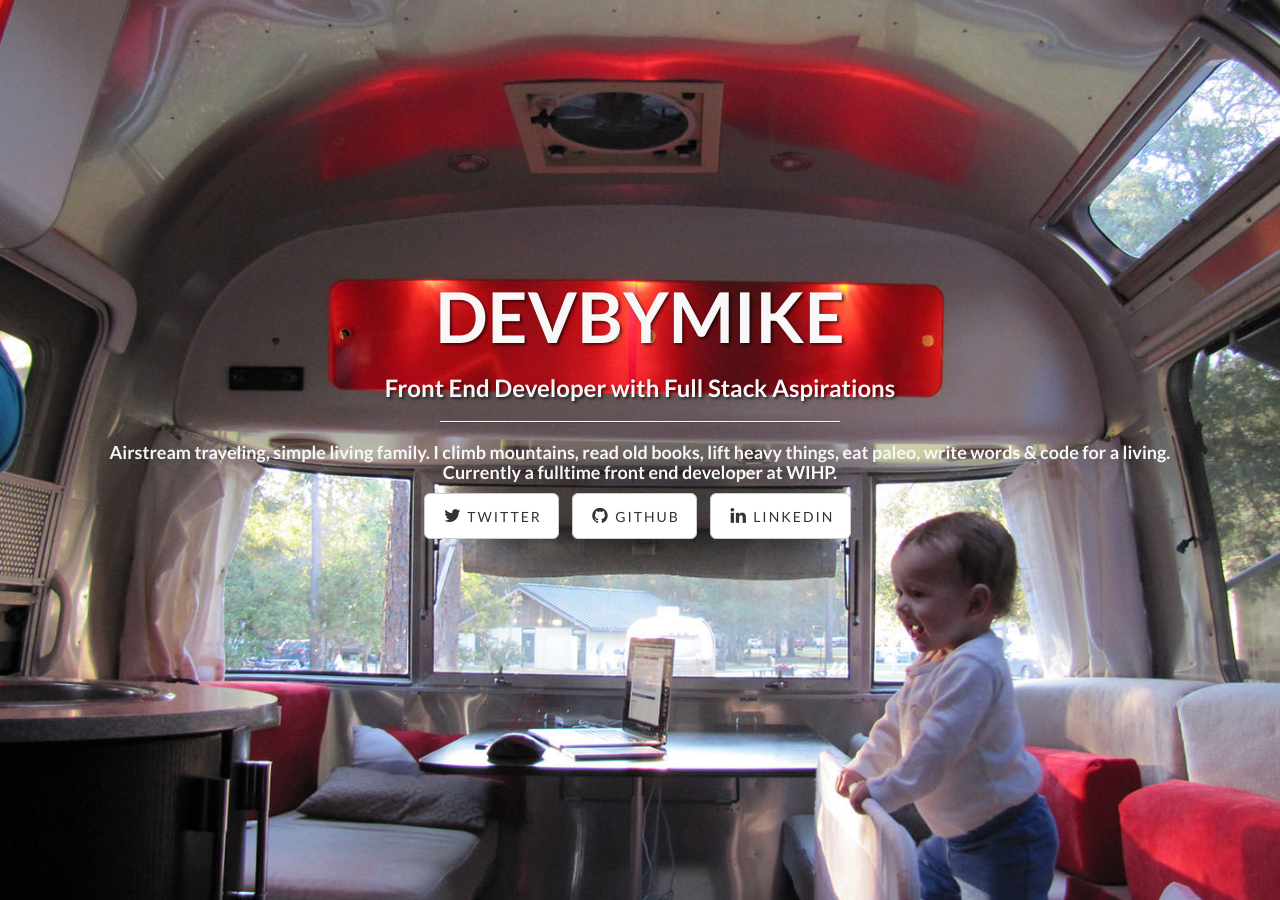
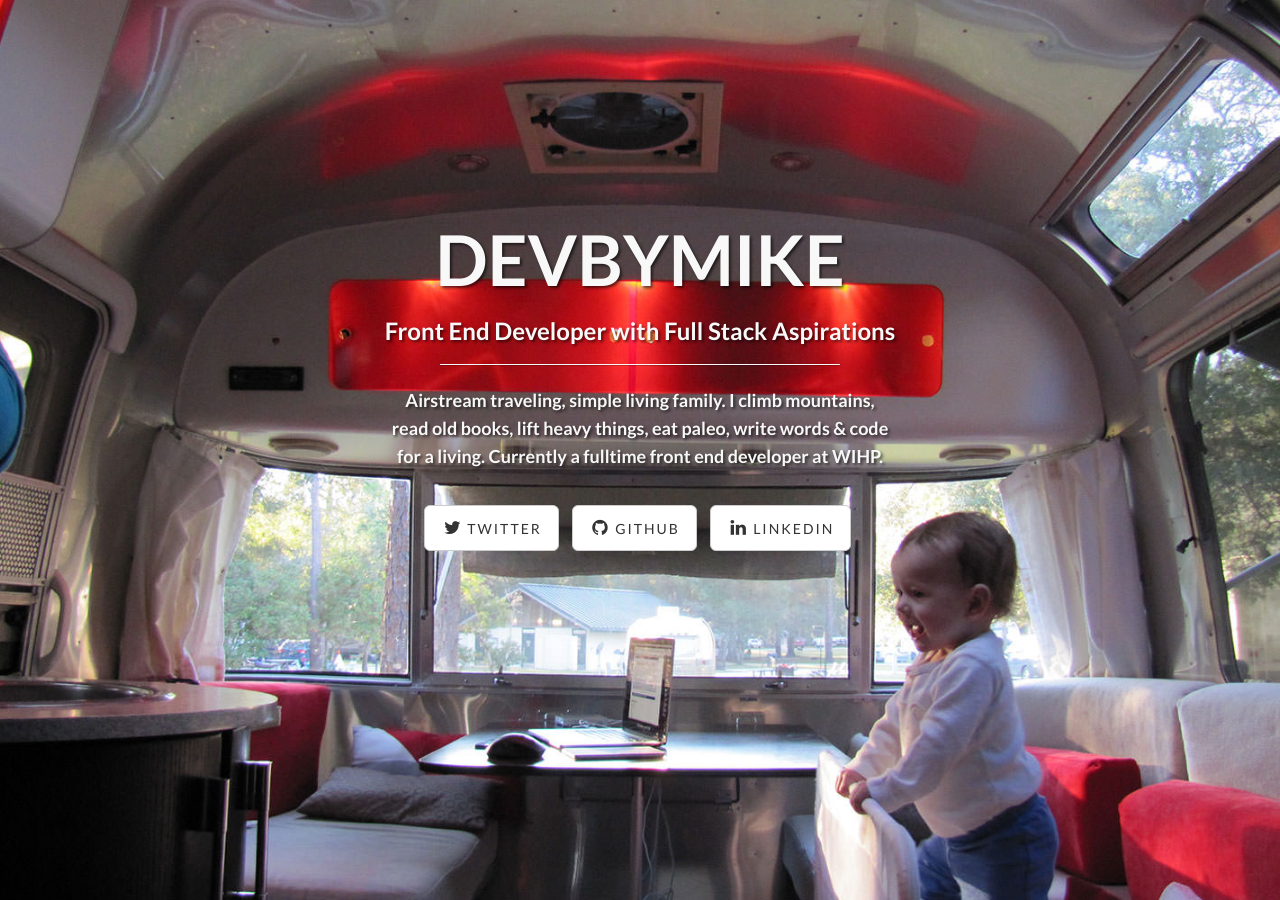
Before and after one commit to devbymike/devbymike.github.io, a Jekyll site: the page built from index.html, in a window 1280 px wide. Built offline with Jekyll 4.4.1, drawn with Linux system fonts in a browser that asks for light colours.

Commit message:
updated styling for message

```diff
--- a/css/style.css
+++ b/css/style.css
@@ -10,7 +10,8 @@ h2,
 h3,
 h4,
 h5,
-h6 {
+h6,
+.byline {
     font-family: "Lato","Helvetica Neue",Helvetica,Arial,sans-serif;
     font-weight: 700;
 }
@@ -34,8 +35,7 @@ body {
 
 .intro-message {
     position: relative;
-    padding-top: 20%;
-    padding-bottom: 20%;
+    padding-top: 15%;
 }
 
 .intro-message > h1 {
@@ -50,7 +50,14 @@ body {
     border-bottom: 1px solid rgba(0,0,0,0.2);
 }
 
-.intro-message > h3 {
+.byline {
+    max-width: 500px;
+    margin: 0 auto 35px auto;
+    line-height: 28px;
+}
+
+.intro-message > h3,
+.byline {
     text-shadow: 2px 2px 3px rgba(0,0,0,0.6);
 }
 
```
